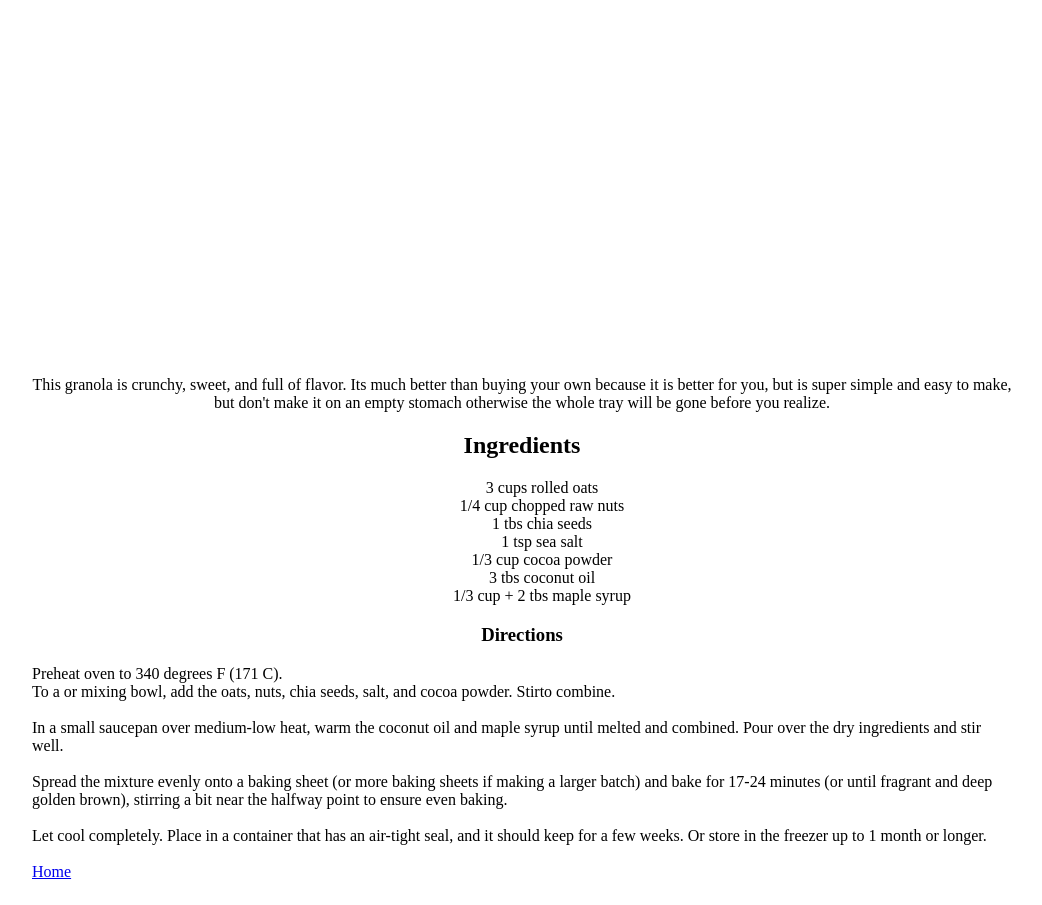
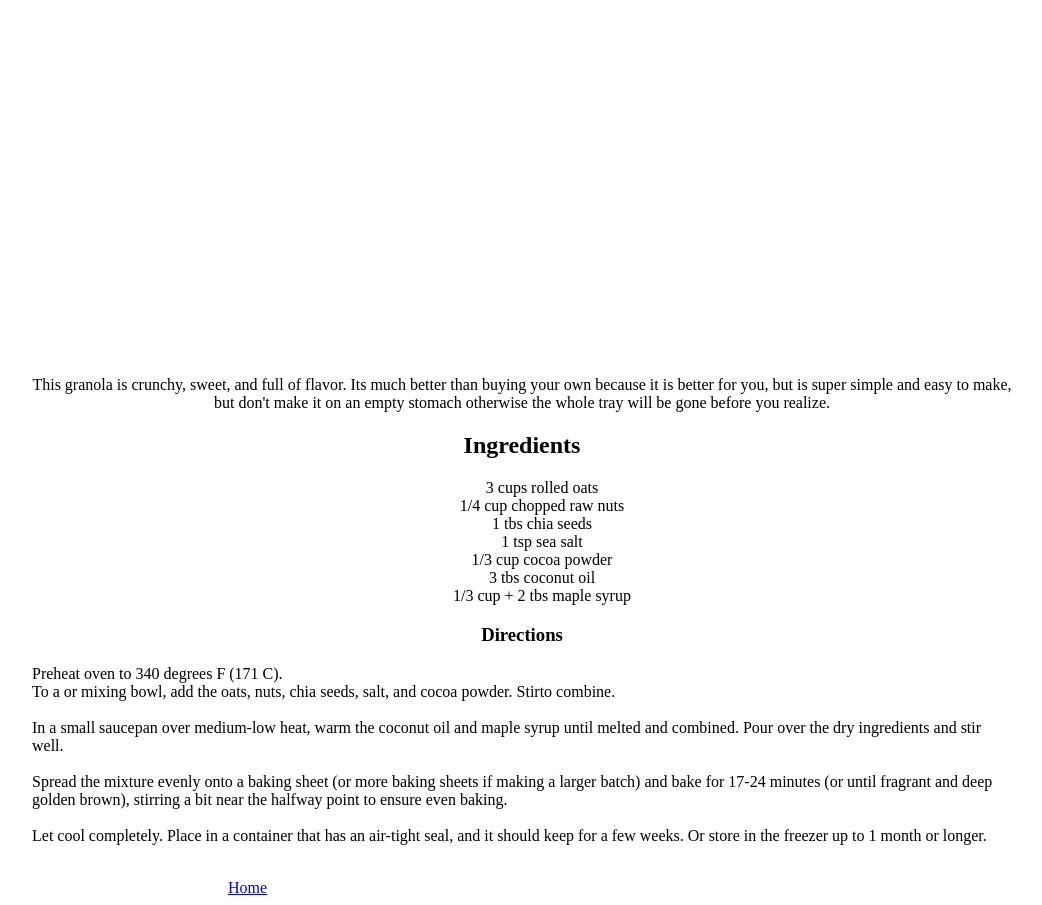
Before and after one commit to mira-2021/Recipies-MiraA, a plain HTML site: page granola.html in a window 1280 px wide. Shown: the part 61-966 px from the top of the page, without its empty margins (118-1160 px from the left). Drawn offline with Linux system fonts and the light colour scheme.

Commit message:
Update granola.html

```diff
--- a/granola.html
+++ b/granola.html
@@ -35,7 +35,7 @@ Spread the mixture evenly onto a baking sheet (or more baking sheets if making a
 Let cool completely. Place in a container that has an air-tight seal, and it should keep for a few weeks. Or store in the freezer up to 1 month or longer.
 <br>
 <br>
-	<a href = "index.html"> Home </a>
+	<div class= "center"> <a href = "index.html"> Home </a> </div>
 
 	 </ul>
 
```
